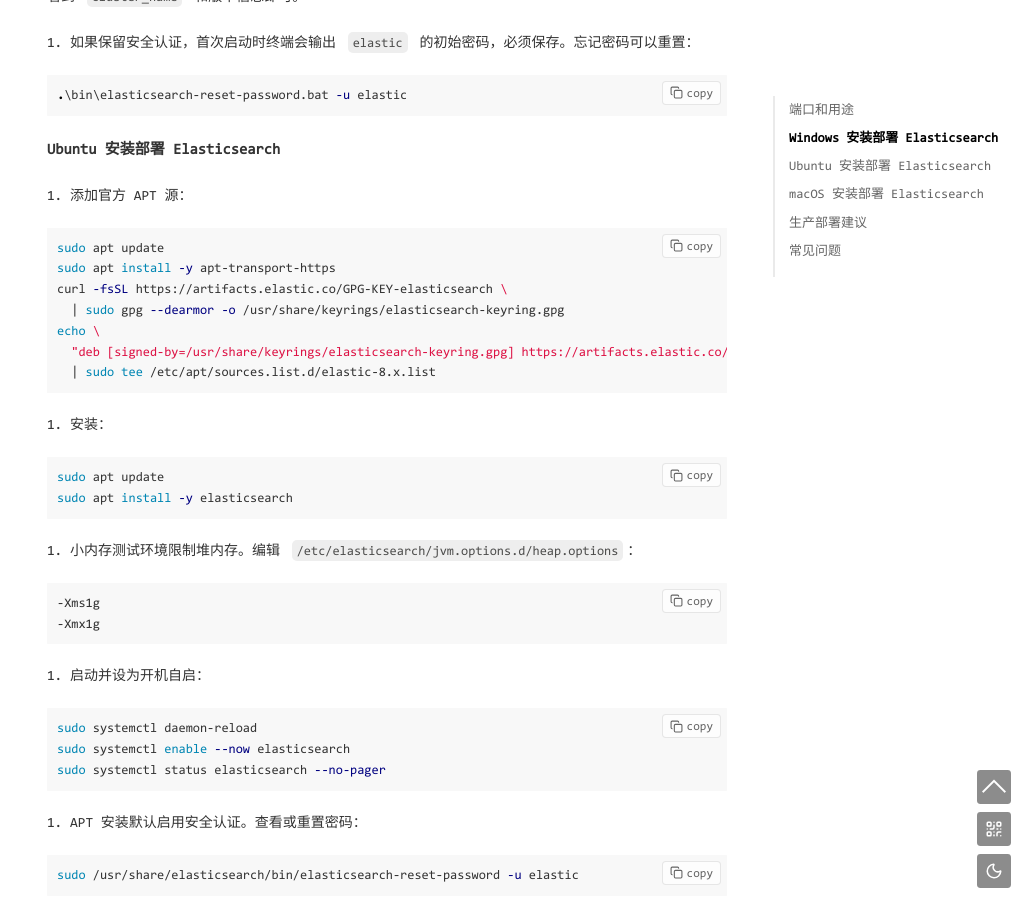
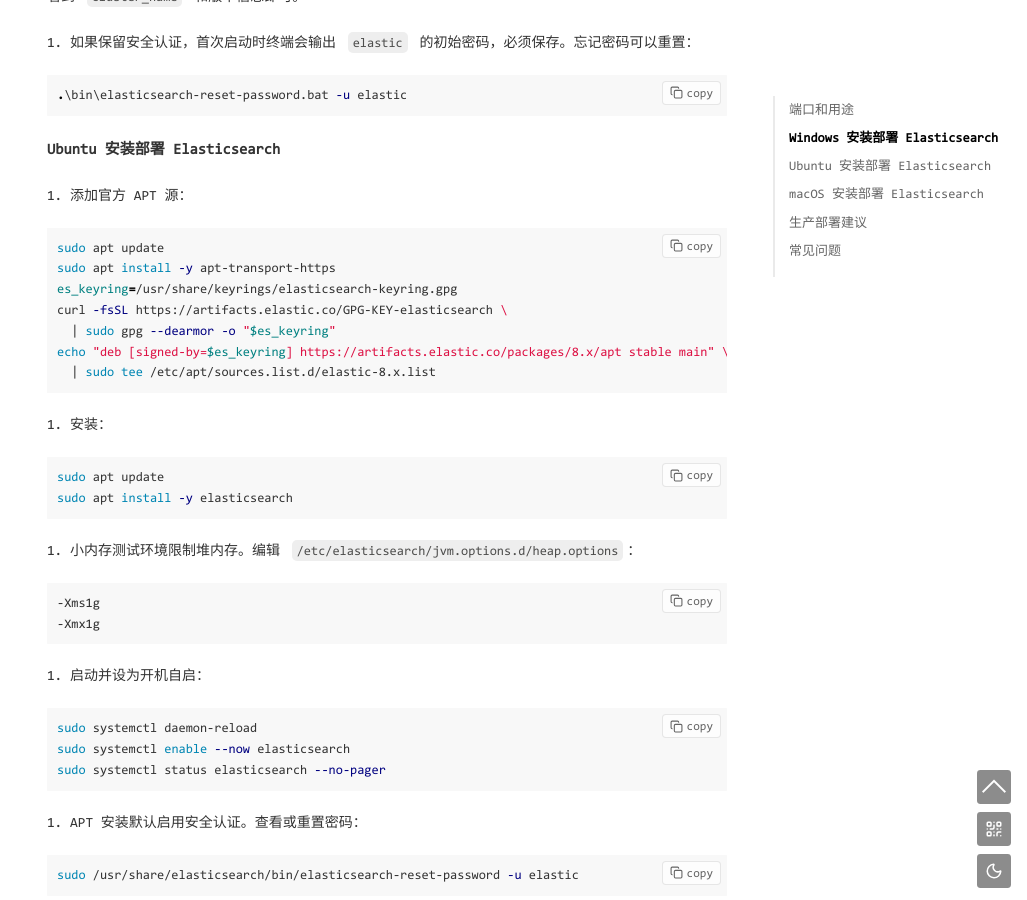
Before and after one commit to springvortex/springvortex.github.io, a Jekyll site: the page built from _posts/2026-08-21-Elasticsearch安装部署指南.md, in a window 1280 px wide and 900 px high, scrolled down 1087 px. Shown: the whole window, without its empty margins (253-1280 px from the left). Built offline with Jekyll 4.4.1, drawn with Linux system fonts in a browser that asks for light colours.

Commit message:
fix(docs): 修复文档中的脚本和配置问题
- 修复 Elasticsearch 安装指南中的 GPG 密钥环变量引用
- 移除文档末尾多余空行
- 修复 MP-Generator 文档中的 Maven 命令换行符格式
- 在生产部署指南中将 JDBC URL 分解为变量形式提高可读性

````diff
--- a/_posts/2026-08-21-Elasticsearch安装部署指南.md
+++ b/_posts/2026-08-21-Elasticsearch安装部署指南.md
@@ -61,10 +61,10 @@
 ```bash
 sudo apt update
 sudo apt install -y apt-transport-https
+es_keyring=/usr/share/keyrings/elasticsearch-keyring.gpg
 curl -fsSL https://artifacts.elastic.co/GPG-KEY-elasticsearch \
-  | sudo gpg --dearmor -o /usr/share/keyrings/elasticsearch-keyring.gpg
-echo \
-  "deb [signed-by=/usr/share/keyrings/elasticsearch-keyring.gpg] https://artifacts.elastic.co/packages/8.x/apt stable main" \
+  | sudo gpg --dearmor -o "$es_keyring"
+echo "deb [signed-by=$es_keyring] https://artifacts.elastic.co/packages/8.x/apt stable main" \
   | sudo tee /etc/apt/sources.list.d/elastic-8.x.list
 ```
 
````
Also changed, not shown: _posts/2026-08-21-MP-Generator代码生成模块解析.md (+1 -1 lines), _posts/2026-08-21-本地运行与prod生产运行部署指南.md (+4 -1 lines).
